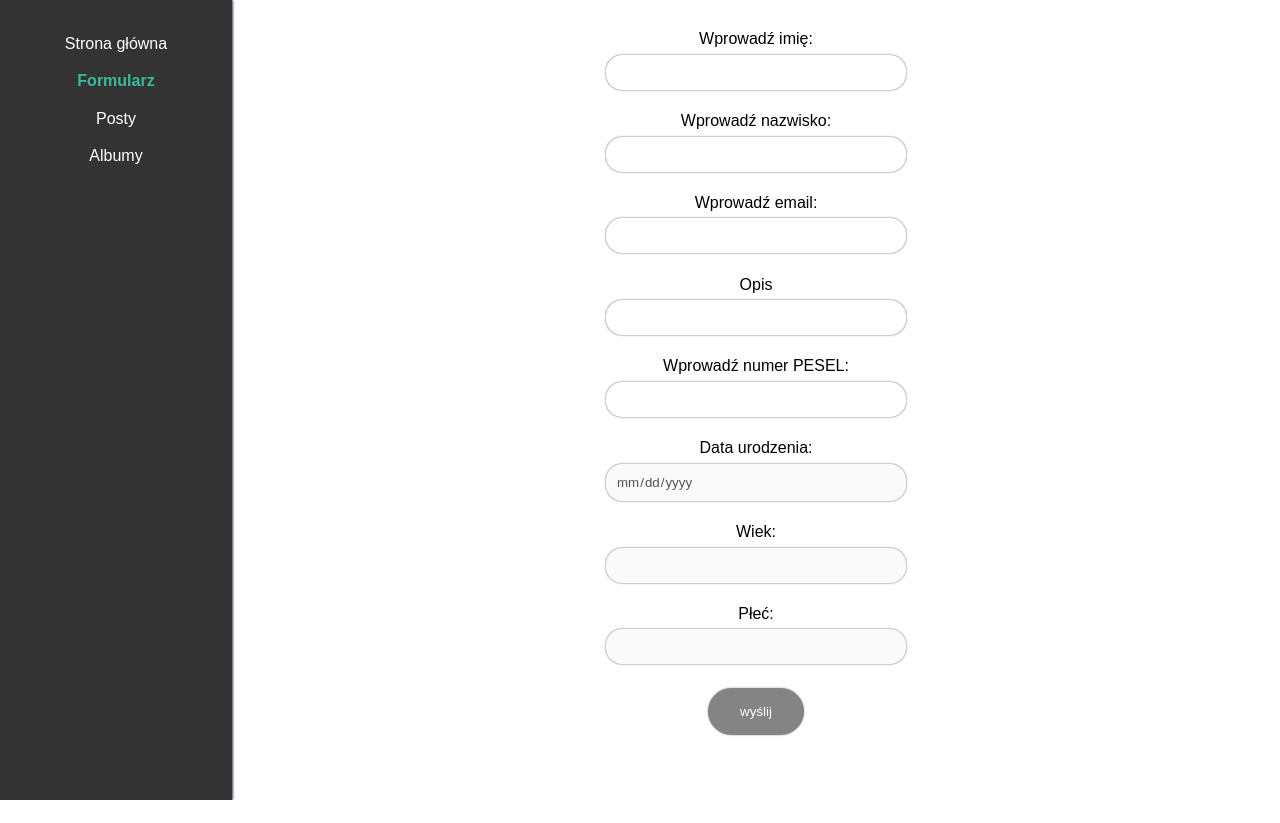
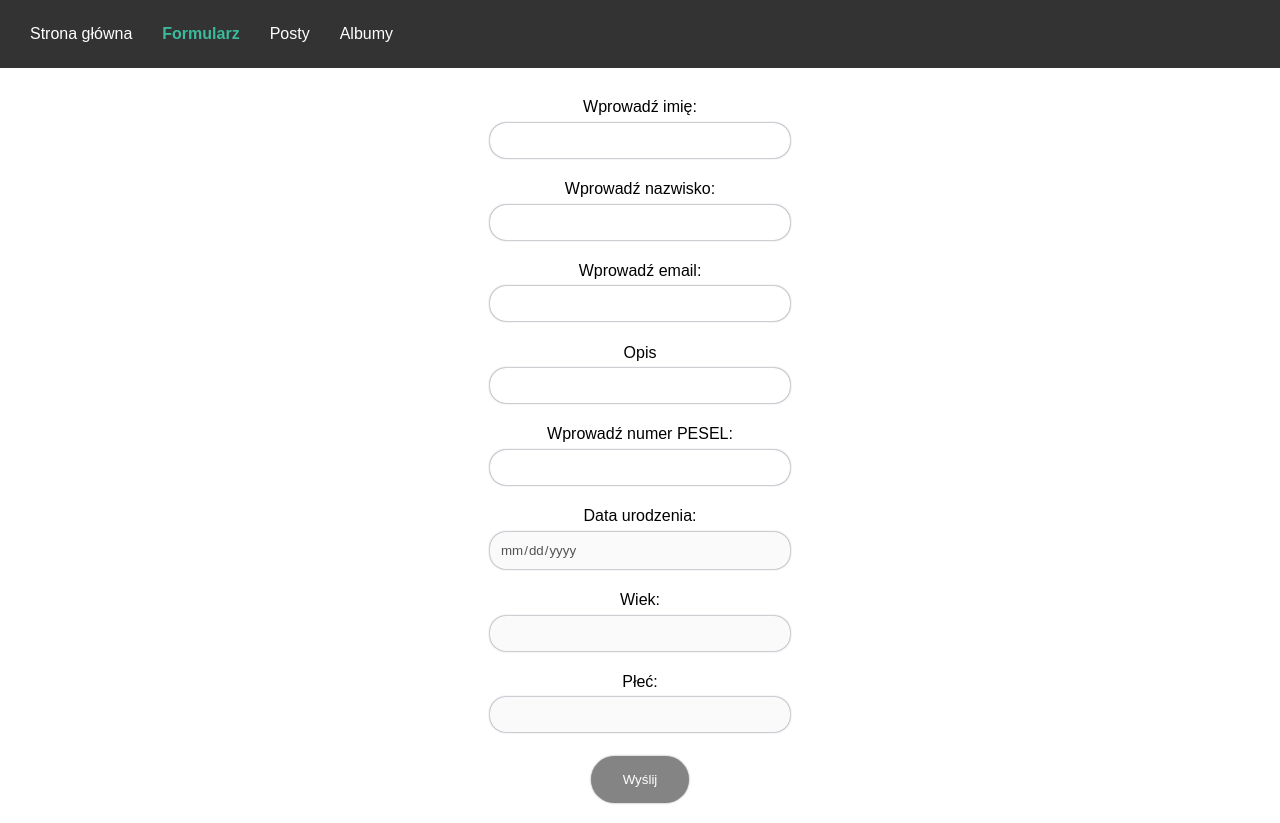
Before and after one commit to vertyll/vue-posts-albums-form, a Vue app: page /form in a window 1280 px wide. Before the commit the page ends 800 px from the top, so only its background shows below. Built offline with nearby package versions, Linux system fonts and the light colour scheme.

Commit message:
dodano topbar

```diff
--- a/src/App.vue
+++ b/src/App.vue
@@ -24,12 +24,11 @@ window.onload = scrollToTop;
 </script>
 
 <template>
-  <header>
   <div id="progress">
     <span id="progress-value">&uarr;</span>
   </div>
-    <div class="wrapper">
-      <nav class="sidebar">
+  <div>
+    <nav class="navbar">
       <RouterLink
         class="link"
         to="/"
@@ -60,14 +59,6 @@ window.onload = scrollToTop;
       >
     </nav>
   </div>
-  </header>
 
   <RouterView />
 </template>
-
-<style scoped>
-.active {
-  font-weight: bold;
-  color: var(--success);
-}
-</style>
--- a/src/assets/main.css
+++ b/src/assets/main.css
@@ -8,38 +8,32 @@
 }
 
 #app {
-  display: flex;
   min-height: 100vh;
 }
 
-header {
+.navbar {
   background-color: var(--nav);
-  padding: 1rem;
+  padding: 15px;
+  color: var(--white);
   display: flex;
-  justify-content: space-between;
-  box-shadow: 1px 0px 2px 0px rgba(66, 68, 90, 1);
-}
-
-.sidebar {
-  background-color: var(--nav);
-  padding: 1rem;
-  display: flex;
-  flex-direction: column;
-  justify-content: space-between;
   align-items: center;
-  width: 200px;
 }
 
 .link {
   color: var(--white);
   text-decoration: none;
   font-size: var(--r4);
-  margin: var(--r2);
-  margin-bottom: var(--r4);
+  padding: 10px 15px;
+  transition: color 0.3s;
 }
 
 .link:hover {
   color: var(--success);
+}
+
+.active {
+  color: var(--success);
+  font-weight: bold;
 }
 
 main {
@@ -351,7 +345,7 @@ p {
   .container {
     flex-direction: column;
   }
-  header {
-    display: none;
+  .navbar {
+    flex-direction: column; /* Stacks the links vertically on smaller screens */
   }
 }
--- a/src/views/FormView.vue
+++ b/src/views/FormView.vue
@@ -103,7 +103,7 @@ export default {
         showInputsData: {
           type: "FormBtn",
           name: "showInputsData",
-          content: "wyślij",
+          content: "Wyślij",
           btnFunction: () => {
             if (this.isValidPesel == true) {
               if (
```
Lines whose indentation alone changed are shown as unchanged.
